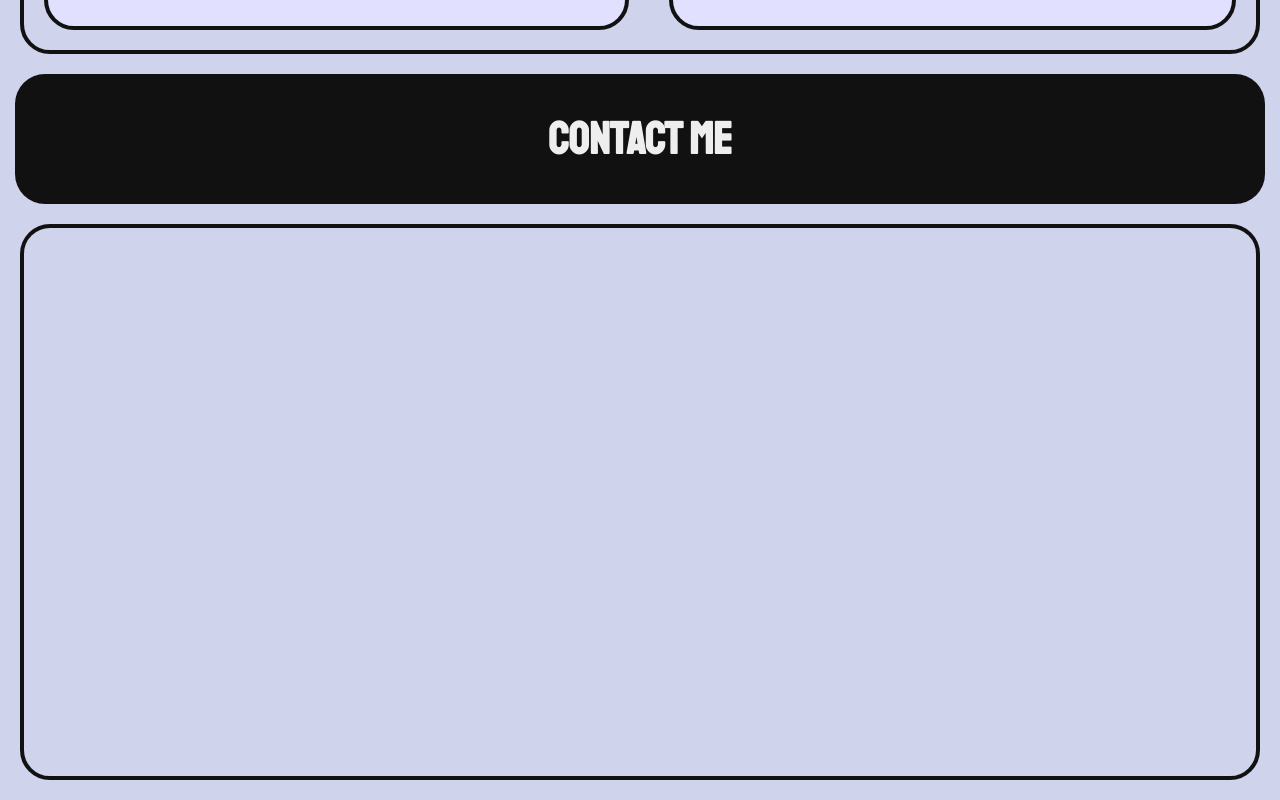
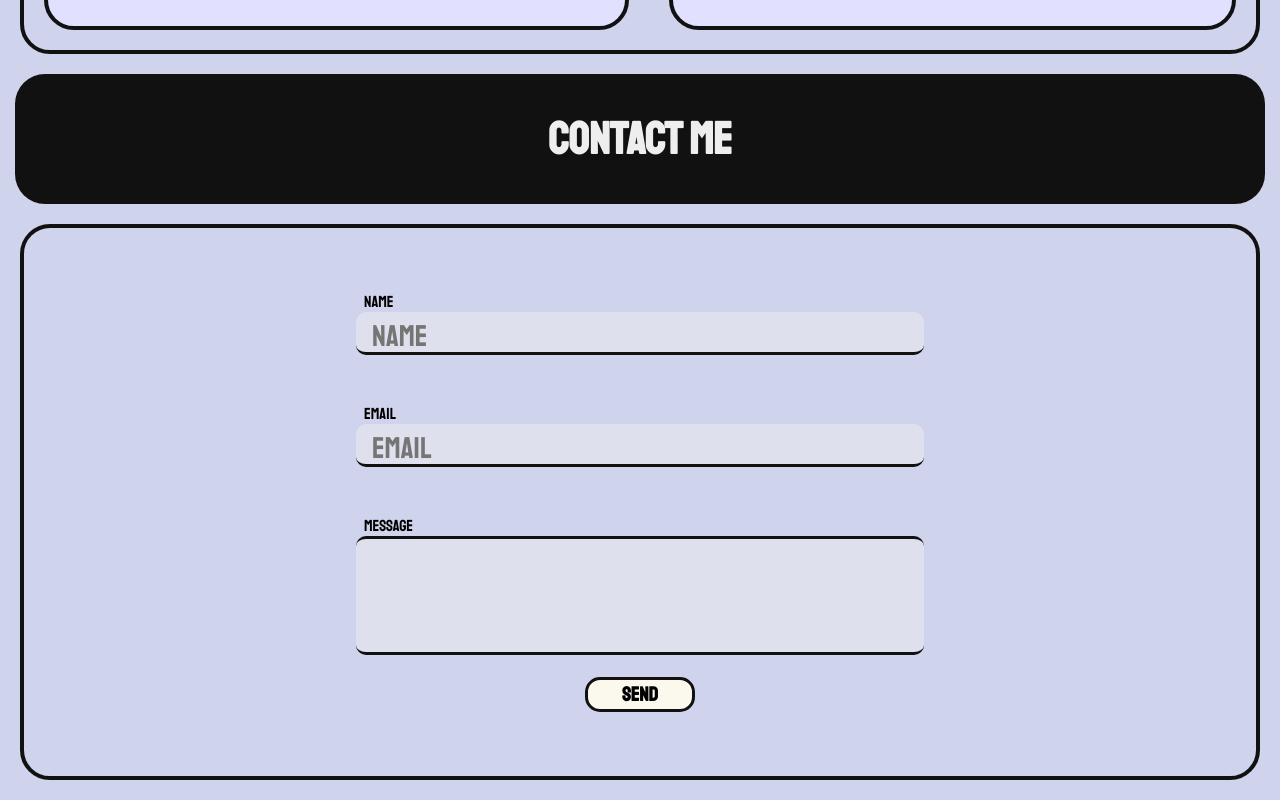
Before and after one commit to chrisRol2/Portfolio-Legacy, a React (Create React App) app in the folder portfolio/: page / in a window 1280 px wide. Shown: the part 2231-3031 px from the top of the page. Built offline with nearby package versions, Linux system fonts and the light colour scheme.

Commit message:
Add contact form

```diff
--- a/portfolio/src/components/ContactMe.js
+++ b/portfolio/src/components/ContactMe.js
@@ -1,13 +1,85 @@
-import React, {  } from "react";
+import React, { useState } from "react";
 import "./styles/ContactMe.css";
 
 const ContactMe = () => {
+  const [name, setName] = useState(null);
+  const [email, setEmail] = useState(null);
+  const [text, setText] = useState(null);
+  let emailExpression =
+    /^(?:[^<>()[\].,;:\s@"]+(\.[^<>()[\].,;:\s@"]+)*|"[^\n"]+")@(?:[^<>()[\].,;:\s@"]+\.)+[^<>()[\]\.,;:\s@"]{2,63}$/i;
+
+  const post = () => {
+    if (emailExpression.test(email)) {
+      console.log("enviando");
+      fetch("https://formsubmit.co/ajax/christopher_rol@hotmail.es", {
+        method: "POST",
+        headers: {
+          "Content-Type": "application/json",
+          Accept: "application/json",
+        },
+        body: JSON.stringify({
+          mail: email,
+          name: name,
+          message: text,
+          enviado: "se envio de me.rolgus.com",
+        }),
+      })
+        .then((response) => response.json())
+        // .then((data) => console.log(data))
+        .catch((error) => console.log(error));
+      return;
+    } else {
+    }
+  };
+
   return (
     <div id="contact" scrollspy="true">
       <div className="title__component" id="contact__Title">
         <h2>Contact Me</h2>
       </div>
-      <div id="contact__div"></div>
+      <div id="contact__div">
+        <div className="form__input__div">
+          <label htmlFor="name-email">Name</label>
+          <input
+            onChange={(e) => setName(e.target.value)}
+            placeholder="Name"
+            className="form__input"
+            type="text"
+            name="nameEMail"
+            id="name-email"
+          />
+          {/* Email */}
+        </div>
+        <div className="form__input__div">
+          <label htmlFor="email-email">Email</label>
+          <input
+            placeholder="Email"
+            className="form__input"
+            type="email"
+            name="emailEMail"
+            id="email-email"
+            onChange={(e) => setEmail(e.target.value)}
+          />
+        </div>
+        <div className="form__input__div">
+          <label htmlFor="text-email">Message</label>
+
+          <textarea
+            onChange={(e) => setText(e.target.value)}
+            className="form__input-textarea"
+            name="textEMail"
+            id="text-email"
+            cols="30"
+            rows="10"
+          ></textarea>
+        </div>
+        <input
+          type="button"
+          value="Send"
+          id="form__sendButton"
+          onClick={post}
+        />
+      </div>
     </div>
   );
 };
```
